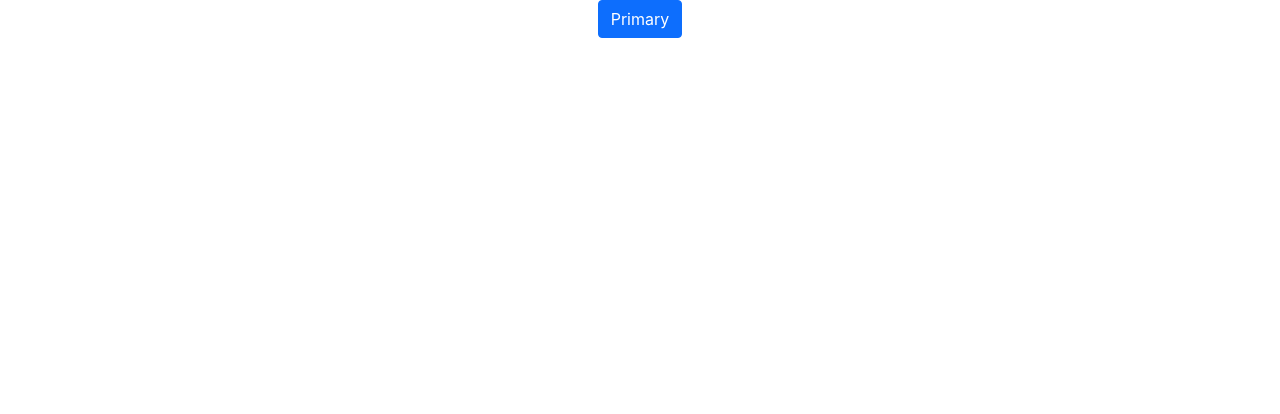
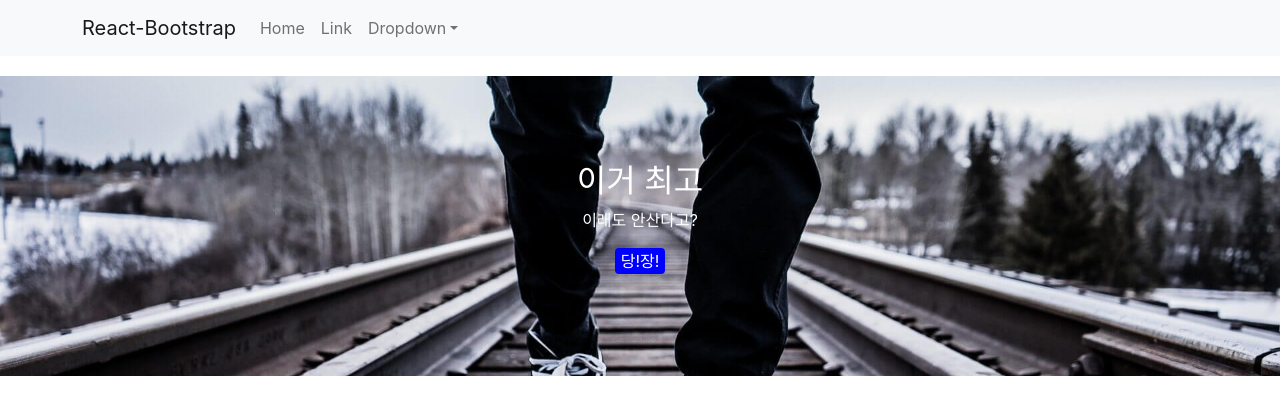
Before and after one commit to CKThisNew/practice, a React (Create React App) app in the folder React/shop/shopping/: page / in a window 1280 px wide. Shown: the top 414 px of the page. Built offline with nearby package versions, Linux system fonts and the light colour scheme.

Commit message:
css하는중...

```diff
--- a/React/shop/shopping/src/App.css
+++ b/React/shop/shopping/src/App.css
@@ -1,5 +1,25 @@
 .App {
   text-align: center;
+}
+
+.background {
+  margin-top: 20px;
+  width: 100%;
+  height: 300px;
+  background-image: url("./background.jpeg");
+  background-size: cover;
+  color: white;
+  display: flex;
+  justify-content: center;
+  align-items: center;
+  flex-direction: column;
+}
+
+.background-button {
+  background-color: blue;
+  border-radius: 4px;
+  border: none;
+  color: white;
 }
 
 .App-logo {
--- a/React/shop/shopping/src/App.js
+++ b/React/shop/shopping/src/App.js
@@ -1,12 +1,43 @@
+import Reat from "react";
+import { Nav, Navbar, Container, NavDropdown } from "react-bootstrap";
 import logo from "./logo.svg";
 import "./App.css";
 
 function App() {
   return (
     <div className="App">
-      <button type="button" class="btn btn-primary">
-        Primary
-      </button>
+      <Navbar bg="light" expand="lg">
+        <Container>
+          <Navbar.Brand href="#home">React-Bootstrap</Navbar.Brand>
+          <Navbar.Toggle aria-controls="basic-navbar-nav" />
+          <Navbar.Collapse id="basic-navbar-nav">
+            <Nav className="me-auto">
+              <Nav.Link href="#home">Home</Nav.Link>
+              <Nav.Link href="#link">Link</Nav.Link>
+              <NavDropdown title="Dropdown" id="basic-nav-dropdown">
+                <NavDropdown.Item href="#action/3.1">Action</NavDropdown.Item>
+                <NavDropdown.Item href="#action/3.2">
+                  Another action
+                </NavDropdown.Item>
+                <NavDropdown.Item href="#action/3.3">
+                  Something
+                </NavDropdown.Item>
+                <NavDropdown.Divider />
+                <NavDropdown.Item href="#action/3.4">
+                  Separated link
+                </NavDropdown.Item>
+              </NavDropdown>
+            </Nav>
+          </Navbar.Collapse>
+        </Container>
+      </Navbar>
+      <div className="background">
+        <h2>이거 최고</h2>
+        <p>이래도 안산다고?</p>
+        <p>
+          <button className="background-button">당!장!</button>
+        </p>
+      </div>
     </div>
   );
 }
```
Also changed, not shown: React/shop/shopping/src/background.jpeg (added).
